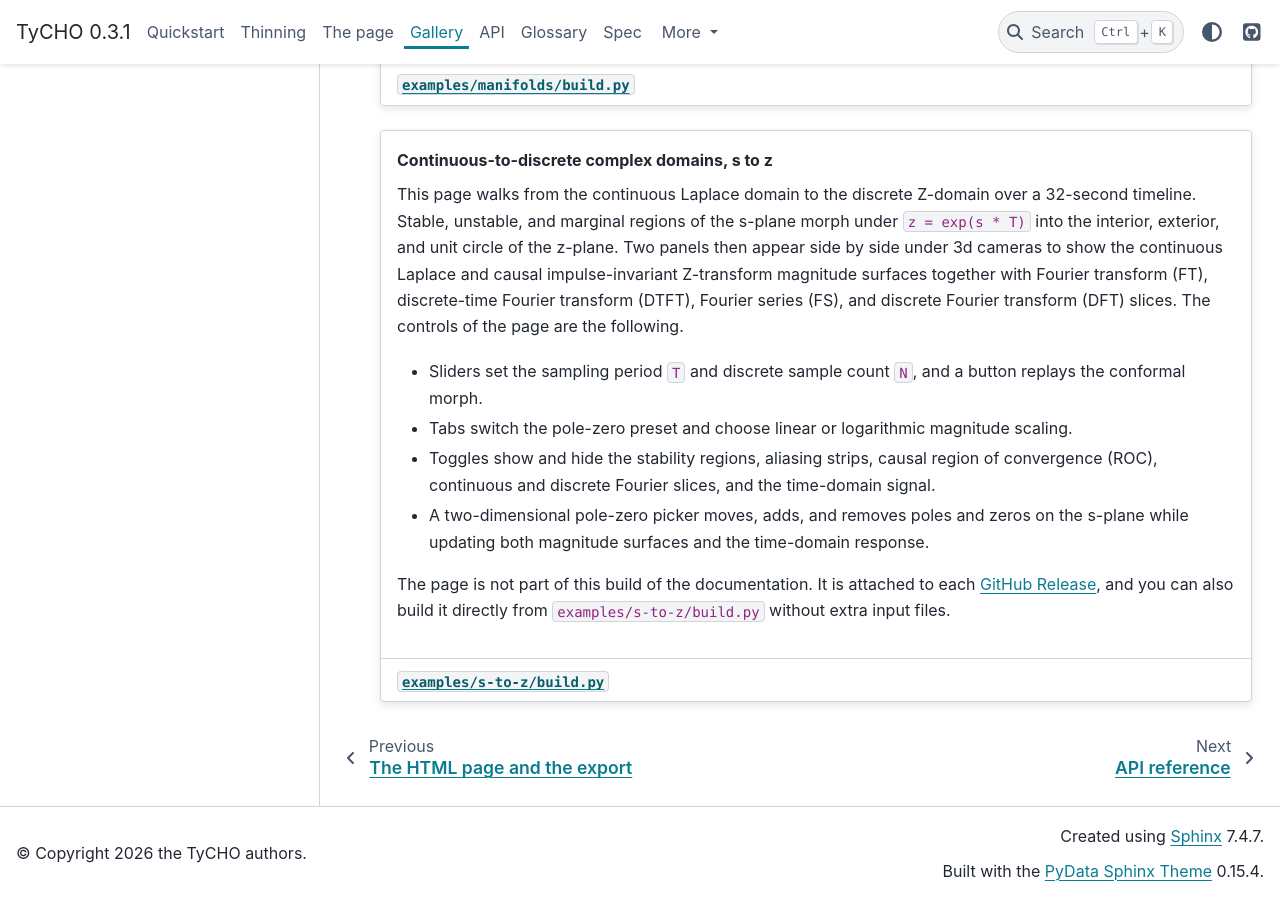
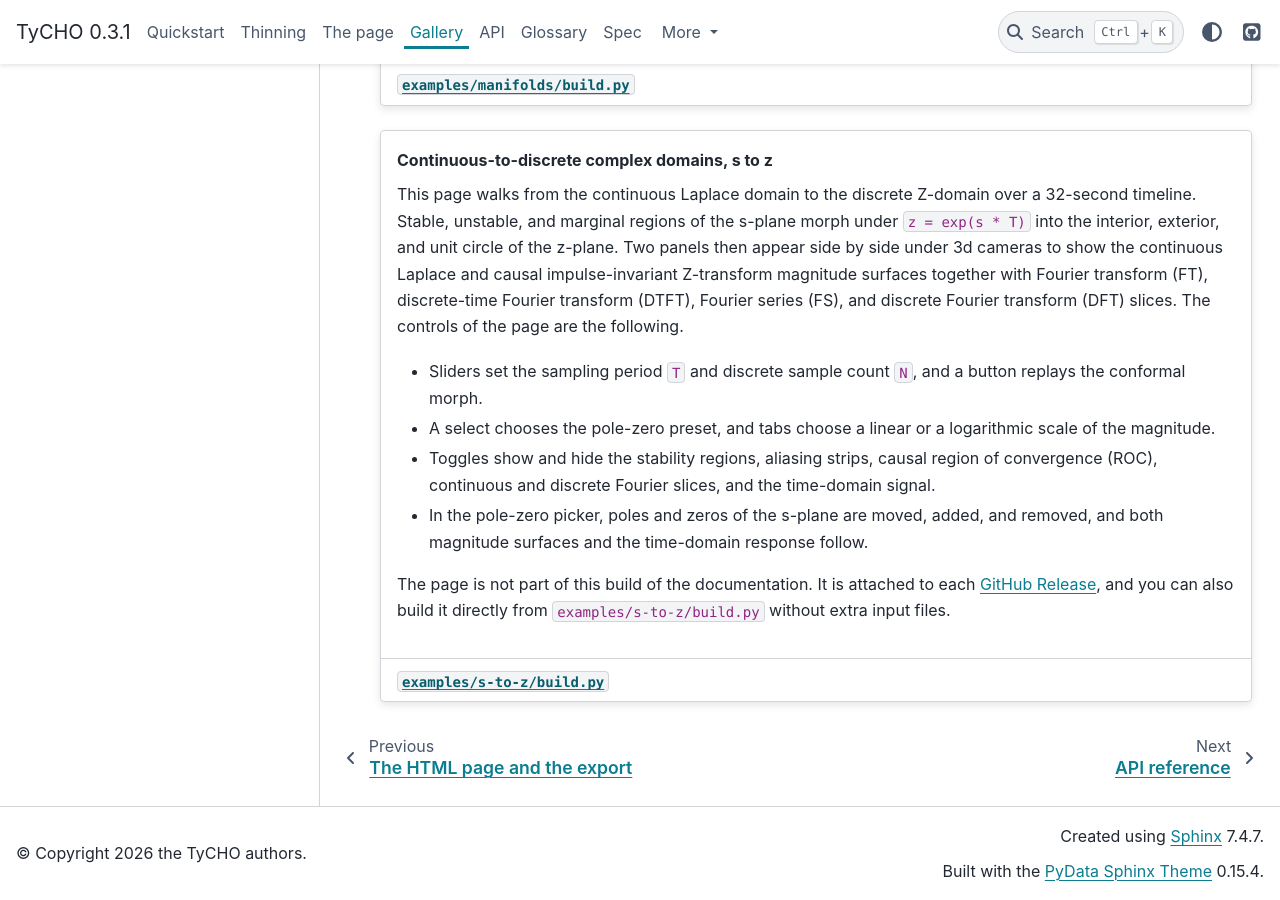
Before and after one commit to beeson-group/tycho, a Sphinx documentation site: the page built from docs/gallery.md, in a window 1280 px wide and 900 px high, scrolled down 1916 px. Built offline with Sphinx 7.4.7 and the PyData theme 0.15.4, drawn with Linux system fonts in a browser that asks for light colours; pages that are not in the unit, such as notebooks, are missing from menus.

Commit message:
docs: the index does not count the examples, and the gallery names the select of the presets

````diff
--- a/docs/gallery.md
+++ b/docs/gallery.md
@@ -90,9 +90,9 @@ Two panels then appear side by side under 3d cameras to show the continuous Lapl
 The controls of the page are the following.
 
 - Sliders set the sampling period `T` and discrete sample count `N`, and a button replays the conformal morph.
-- Tabs switch the pole-zero preset and choose linear or logarithmic magnitude scaling.
+- A select chooses the pole-zero preset, and tabs choose a linear or a logarithmic scale of the magnitude.
 - Toggles show and hide the stability regions, aliasing strips, causal region of convergence (ROC), continuous and discrete Fourier slices, and the time-domain signal.
-- A two-dimensional pole-zero picker moves, adds, and removes poles and zeros on the s-plane while updating both magnitude surfaces and the time-domain response.
+- In the pole-zero picker, poles and zeros of the s-plane are moved, added, and removed, and both magnitude surfaces and the time-domain response follow.
 
 ```{only} s_to_z_page and s_to_z_poster
 <a href="examples/s-to-z.html"><img class="tycho-poster" src="examples/s-to-z.png" alt="A still of the complex domains page"></a>
````
Also changed, not shown: docs/index.md (+1 -1 lines).
